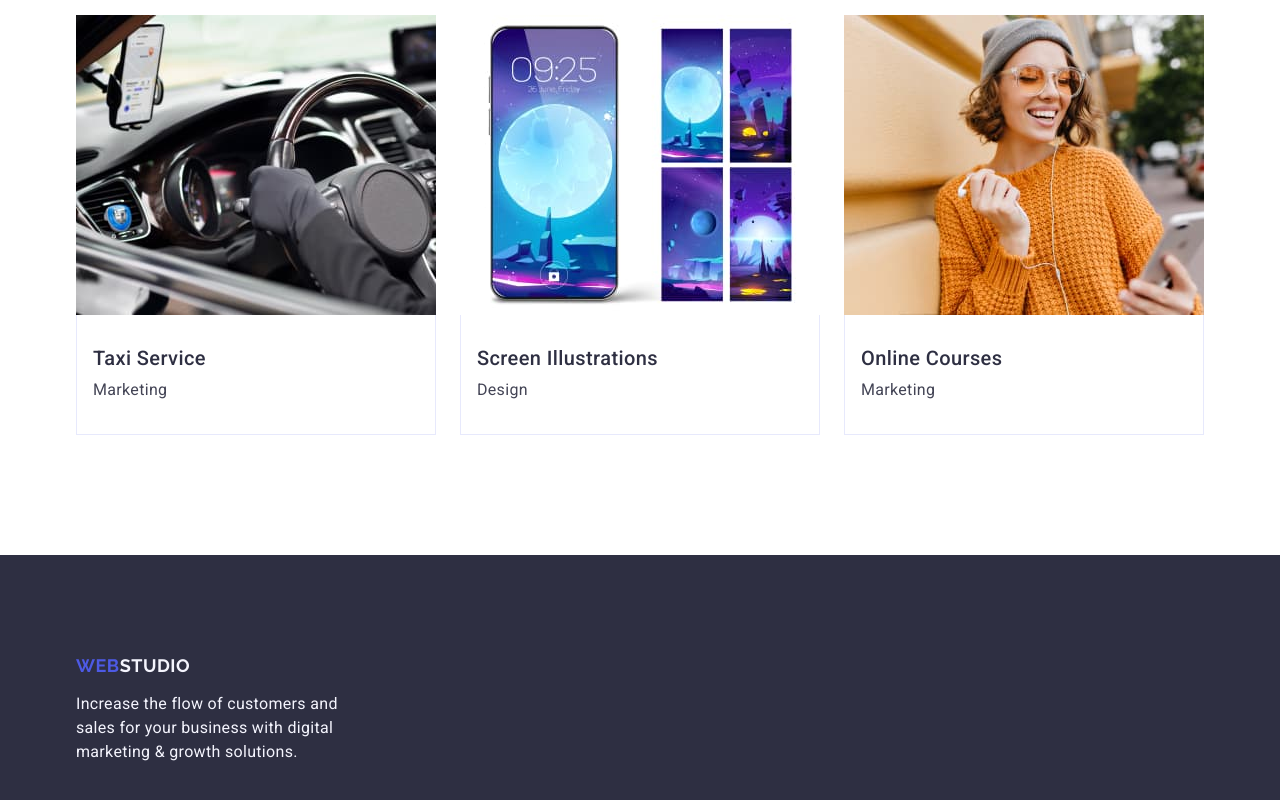
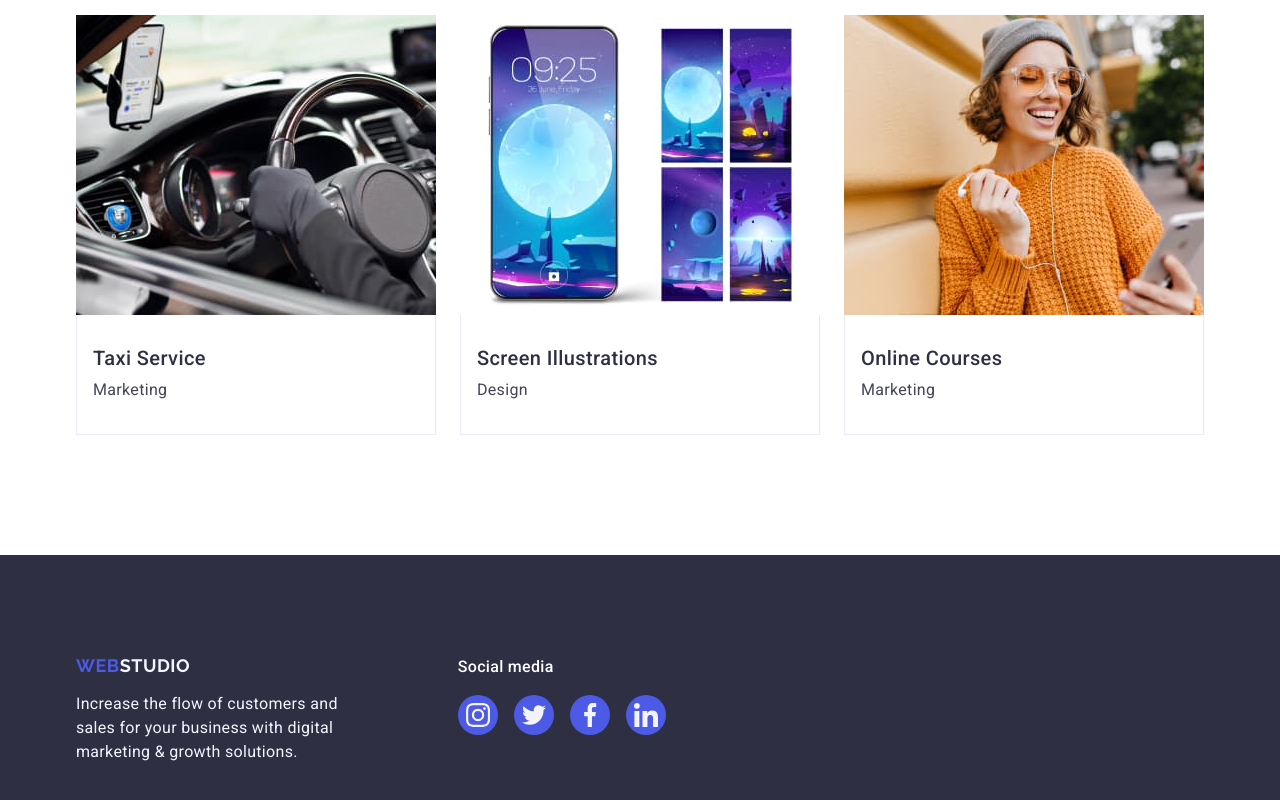
Before and after one commit to ivan-aleka/goit-markup-hw-04, a plain HTML site: page index.html in a window 1280 px wide. Shown: the part 2626-3426 px from the top of the page. Drawn offline with nearby package versions, Linux system fonts and the light colour scheme.

Commit message:
update index, css

```diff
--- a/css/styles.css
+++ b/css/styles.css
@@ -466,3 +466,44 @@ cursor: pointer;
   color: #f4f4fd;
   max-width: 264px;
 }
+
+.footer .container {
+  display: flex;
+  align-items: baseline,
+}
+.footer-logo-text {
+  margin-right: 120px
+}
+.footer-container-social-paragraf {
+  font-weight: 500;
+  font-size: 16px;
+  line-height: 1.5;
+  letter-spacing: 0.02em;
+  color: #FFFFFF;
+  margin-bottom: 16px;
+}
+.footer-container-social-list {
+  display: flex;
+  gap: 16px;
+}
+.footer-container-social-list-item{
+  width: 40px;
+  height: 40px;
+}
+.footer-container-social-list-item-link {
+  width: 100%;
+  height: 100%;
+  background-color: #4d5ae5;
+  border-radius: 50%;
+display: flex;
+align-items: center;
+justify-content: center;
+}
+.footer-container-social-list-item-link:hover,
+.footer-container-social-list-item-link:focus
+{
+  background-color: #31d0aa;
+}
+.fcsl-link-svg {
+  fill: #f4f4fd;
+}
--- a/index.html
+++ b/index.html
@@ -426,6 +426,7 @@
     <!-- Footer -->
     <footer class="footer">
       <div class="container">
+        <div class="footer-logo-text">
           <a class="logo footer-logo" href="./index.html"
             >Web<span class="logo-part">Studio</span></a
           >
@@ -435,6 +436,40 @@
             marketing & growth solutions.
           </p>
         </div>
+        <div class="footer-container-social">
+          <p class="footer-container-social-paragraf">Social media</p>
+          <ul class="footer-container-social-list">
+            <li class="footer-container-social-list-item">
+              <a class="footer-container-social-list-item-link" href=""
+                ><svg class="fcsl-link-svg" width="24" height="24">
+                  <use href="./images/icons.svg#icon-instagram-2"></use>
+                </svg>
+              </a>
+            </li>
+            <li class="footer-container-social-list-item">
+              <a class="footer-container-social-list-item-link" href=""
+                ><svg class="fcsl-link-svg" width="24" height="24">
+                  <use href="./images/icons.svg#icon-twitter-2"></use>
+                </svg>
+              </a>
+            </li>
+            <li class="footer-container-social-list-item">
+              <a class="footer-container-social-list-item-link" href=""
+                ><svg class="fcsl-link-svg" width="24" height="24">
+                  <use href="./images/icons.svg#icon-facebook-2"></use>
+                </svg>
+              </a>
+            </li>
+            <li class="footer-container-social-list-item">
+              <a class="footer-container-social-list-item-link" href=""
+                ><svg class="fcsl-link-svg" width="24" height="24">
+                  <use href="./images/icons.svg#icon-linkedin-2"></use>
+                </svg>
+              </a>
+            </li>
+          </ul>
+        </div>
+      </div>
     </footer>
   </body>
 </html>
```
Lines whose indentation alone changed are shown as unchanged.
